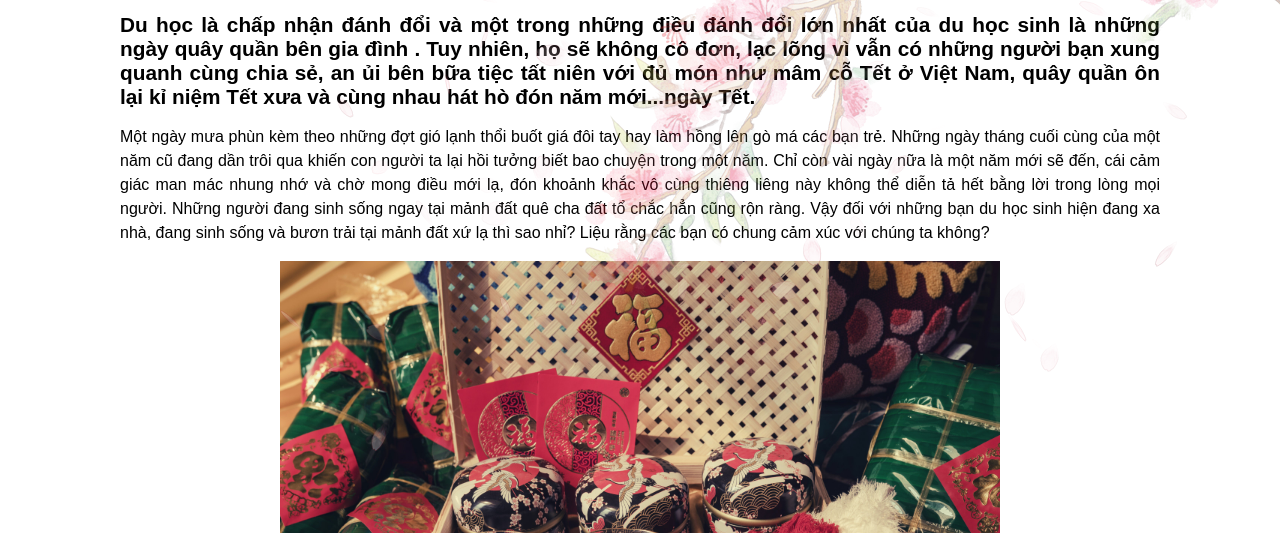
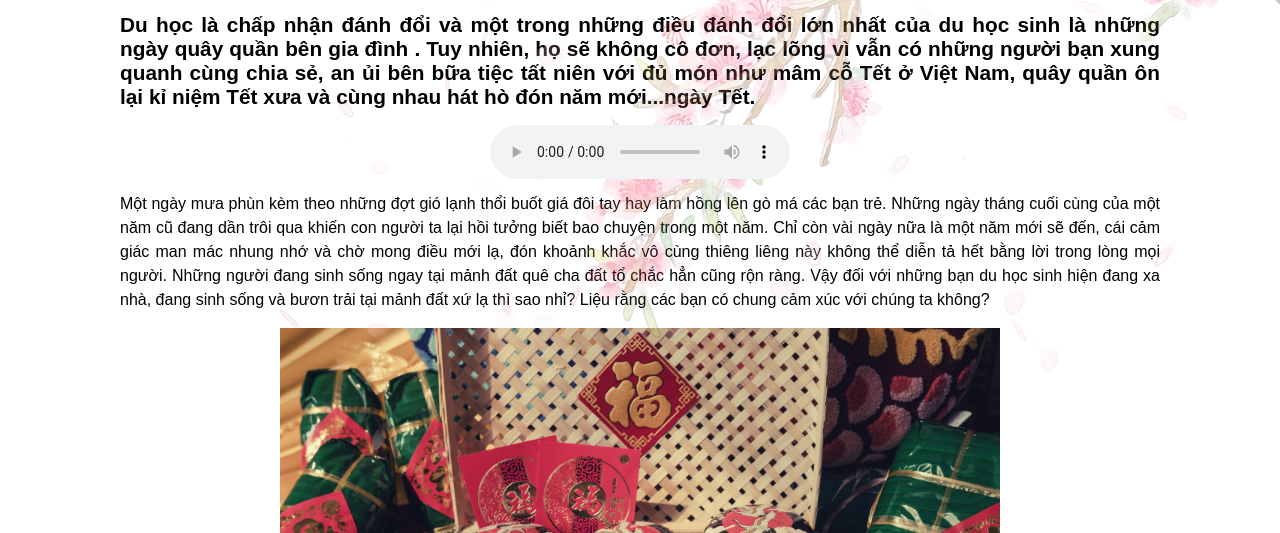
Before and after one commit to nc-minh/tet-phuong-xa, a plain HTML site: page pages/main.html in a window 1280 px wide. Shown: the part 267-800 px from the top of the page. Drawn offline with Linux system fonts and the light colour scheme.

Commit message:
:bento: add audio

```diff
--- a/pages/main.html
+++ b/pages/main.html
@@ -100,6 +100,11 @@
                     vẫn có những người bạn xung quanh cùng chia sẻ, an ủi bên bữa tiệc tất niên với đủ món như mâm cỗ
                     Tết ở Việt Nam, quây quần ôn lại kỉ niệm Tết xưa và cùng nhau hát hò đón năm mới...ngày Tết.</h5>
             </div>
+
+            <audio class="audio" controls>
+                <source src="../img/audio.mp3" type="audio/mpeg">
+              Your browser does not support the audio element.
+            </audio>
 
             <div class="main__body">
                 <p class="main__body__content">
--- a/style/main.css
+++ b/style/main.css
@@ -270,6 +270,7 @@ html{
 .featured__item__title{
     color: var(--color-text);
     font-size: 1.6rem;
+    line-height: 1.6rem;
     margin: .8rem 0;
 }
 
@@ -279,6 +280,13 @@ html{
 }
 
 /* featured end */
+
+.audio{
+    position: relative;
+    z-index: 10;
+    margin: auto;
+    display: block;
+}
 
 /* comment__fb begin */
 
--- a/style/vietnamese.css
+++ b/style/vietnamese.css
@@ -54,7 +54,7 @@
 .content__title{
     font-size: 5rem;
     font-family: thuphap;
-    color: #f3420c;
+    color: #ff0000;
     margin: 2rem 0;
 }
 
```
Also changed, not shown: pages/main_ta.html (+5 -0 lines), pages/main_th.html (+5 -0 lines).
